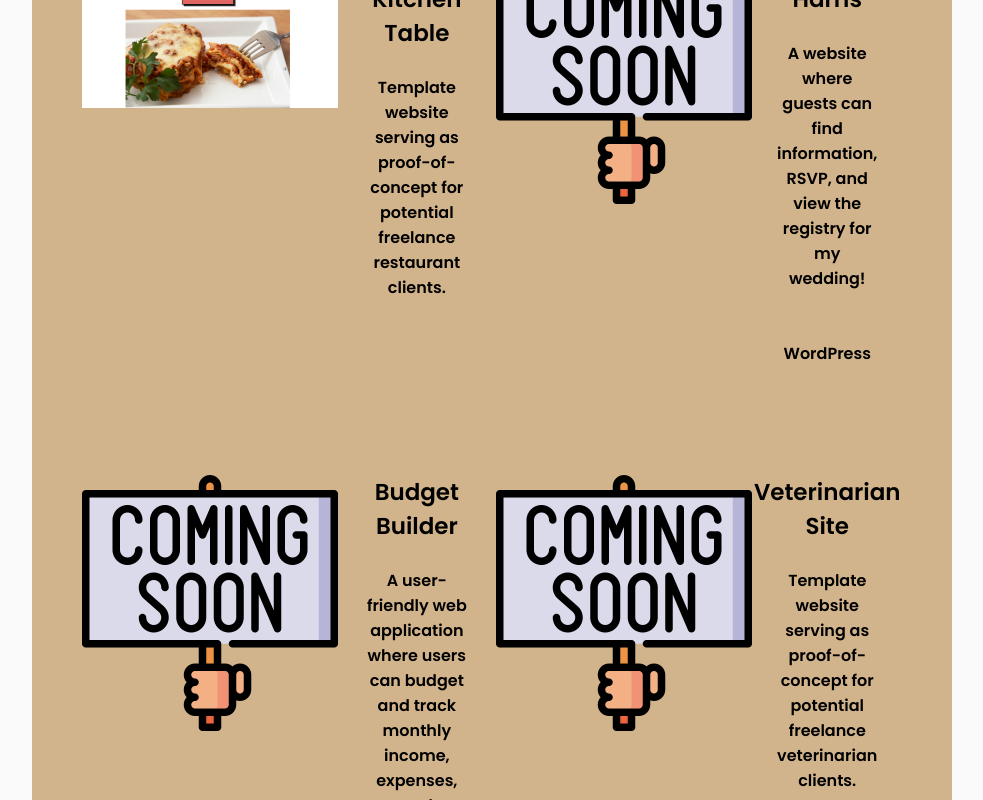
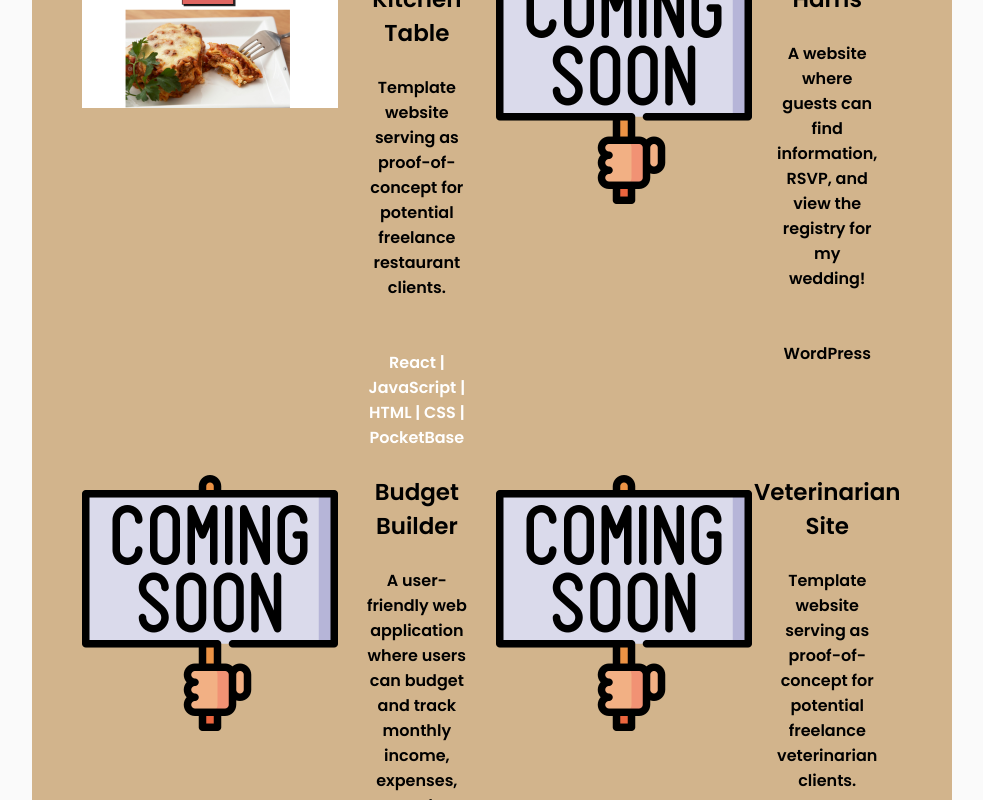
Before and after one commit to dtharris95/damari-harris-portfolio, a React (Create React App) app: page / in a window 1280 px wide. In both pictures the pointer is over the element "React | JavaScript | HTML | CSS | PocketBase". Shown: the part 3101-3901 px from the top of the page, without its empty margins (148-1131 px from the left). Built offline with nearby package versions, Linux system fonts and the light colour scheme.

Commit message:
Update cards.scss

```diff
--- a/src/components/Cards/cards.scss
+++ b/src/components/Cards/cards.scss
@@ -9,7 +9,7 @@
     text-align: center;
     background-color: tan;
     padding: 50px;
-    border-radius: 25px;
+    border-radius: 75px;
 }
 
 .card-title {
@@ -33,7 +33,7 @@
 }
 
 .card-skills:hover {
-    color: tan;
+    color: white;
 }
 
 @media screen and (max-width: 576px) {
```
